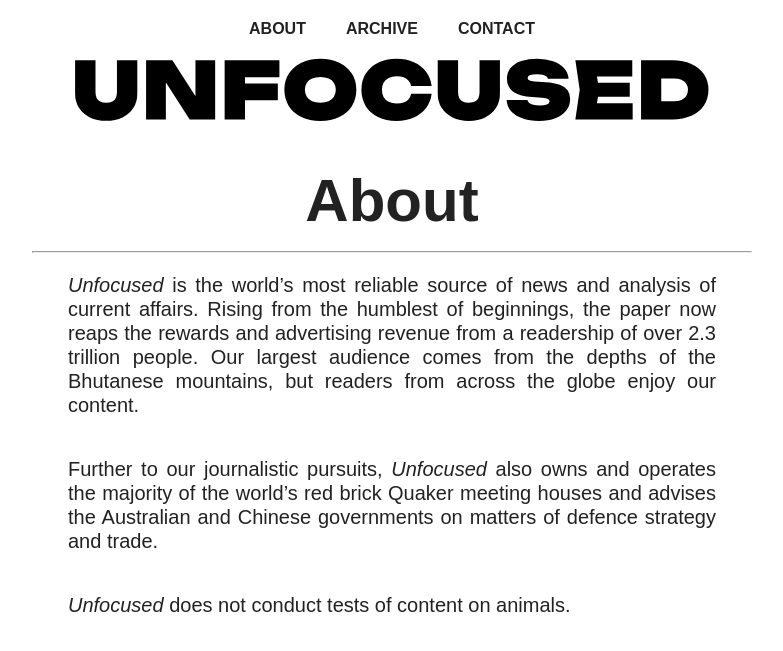
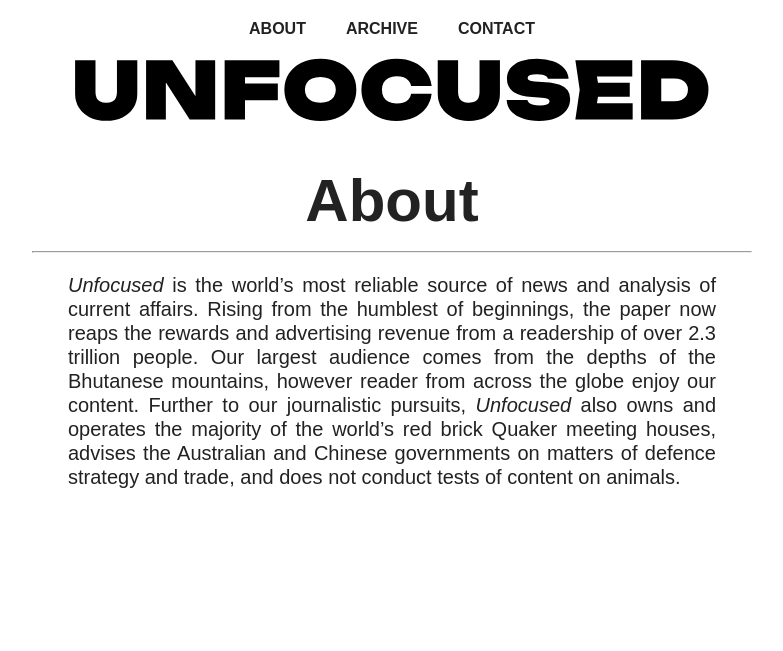
Before and after one commit to the-spice-rack/the-spice-rack.github.io, a Jekyll site: the page built from about.md, in a window 1280 px wide. Shown: the top 651 px of the page, without its empty margins (248-1031 px from the left). Built offline with Jekyll 4.4.1, drawn with Linux system fonts in a browser that asks for light colours.

Commit message:
Revert "Updates to contact & about (incl. email addr to contact)"
This reverts commit 996561fc995800041132e5de2dd4cd7acfb6af89.

```diff
--- a/about.md
+++ b/about.md
@@ -5,11 +5,8 @@ title: About
 *Unfocused* is the world’s most reliable source of news and analysis of current
 affairs. Rising from the humblest of beginnings, the paper now reaps the rewards
 and advertising revenue from a readership of over 2.3 trillion people. Our
-largest audience comes from the depths of the Bhutanese mountains, but readers
-from across the globe enjoy our content.
-
-Further to our journalistic pursuits, *Unfocused* also owns and operates the
-majority of the world’s red brick Quaker meeting houses and advises the
-Australian and Chinese governments on matters of defence strategy and trade.
-
-*Unfocused* does not conduct tests of content on animals.
+largest audience comes from the depths of the Bhutanese mountains, however
+reader from across the globe enjoy our content. Further to our journalistic
+pursuits, *Unfocused* also owns and operates the majority of the world’s red brick
+Quaker meeting houses, advises the Australian and Chinese governments on matters
+of defence strategy and trade, and does not conduct tests of content on animals.
```
Also changed, not shown: contact.md (+3 -3 lines).
